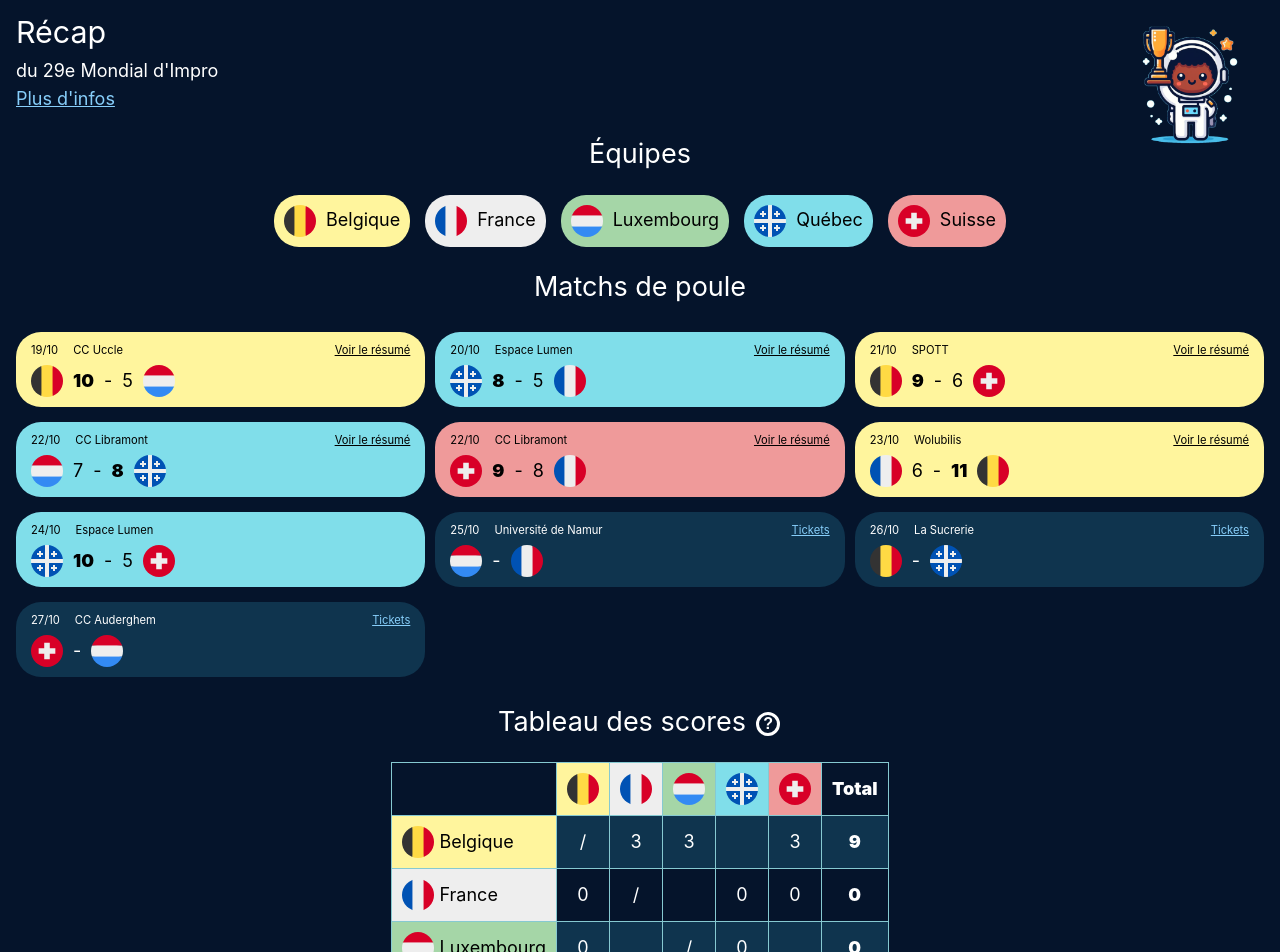
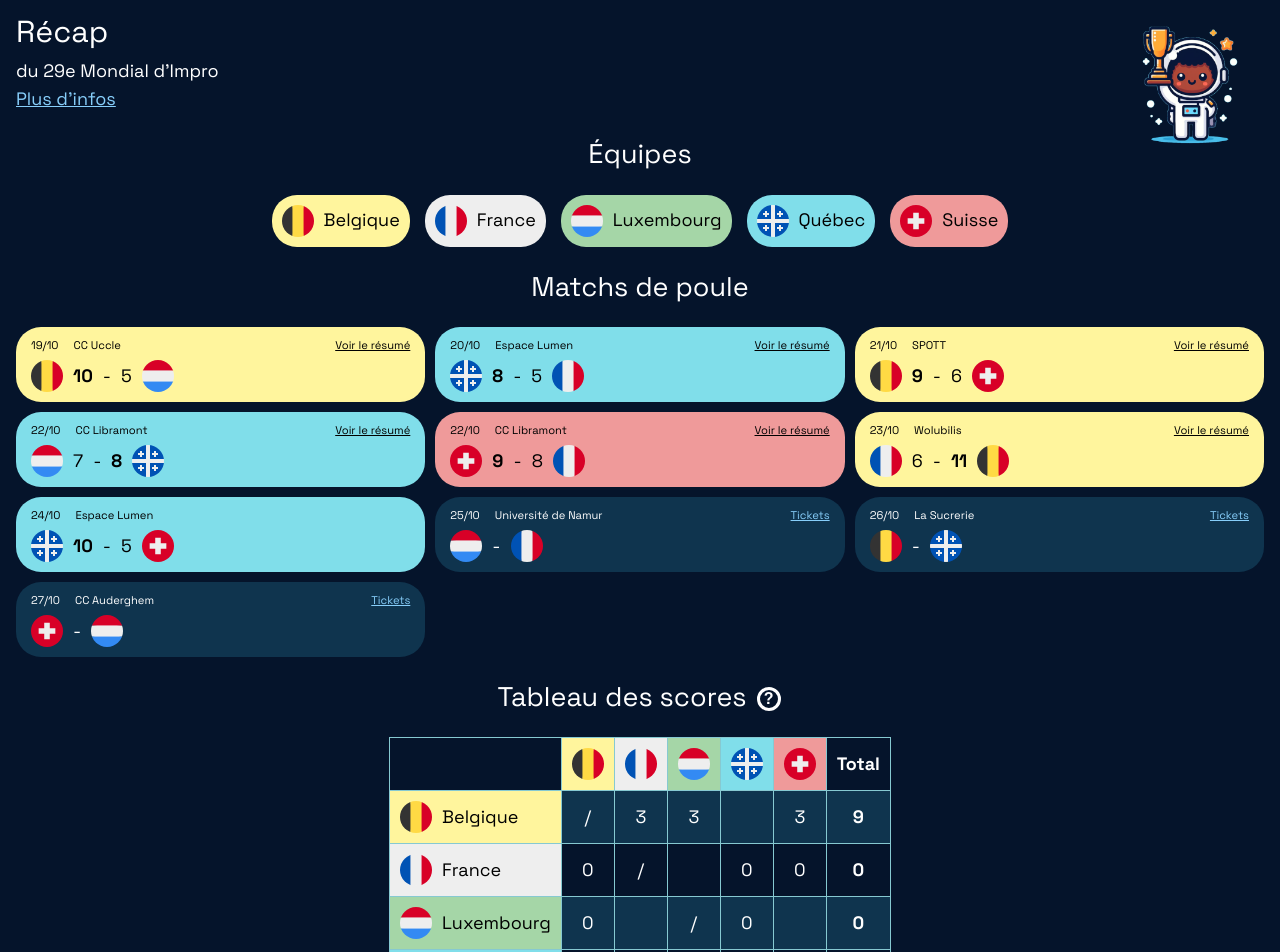
Before and after one commit to tchapeaux/mondial-impro-2023-resultats, a Vue app: page / in a window 1280 px wide. Shown: the top 952 px of the page. Built offline with nearby package versions, Linux system fonts and the light colour scheme.

Commit message:
UI tweaks

```diff
--- a/src/App.vue
+++ b/src/App.vue
@@ -123,7 +123,7 @@ ul.match-list {
 
   display: grid;
   grid-template-columns: 1fr;
-  row-gap: 5px;
+  row-gap: 10px;
   column-gap: 10px;
 }
 
--- a/src/assets/base.css
+++ b/src/assets/base.css
@@ -1,3 +1,5 @@
+@import url('https://fonts.googleapis.com/css2?family=Space+Grotesk:wght@300;400;700&display=swap');
+
 /* semantic color variables for this project */
 :root {
   --color-text: white;
@@ -20,6 +22,7 @@ body {
   background: var(--color-background);
   line-height: 1.6;
   font-family:
+    'Space Grotesk',
     Inter,
     -apple-system,
     BlinkMacSystemFont,
--- a/src/components/MatchRow.vue
+++ b/src/components/MatchRow.vue
@@ -106,7 +106,6 @@ const ticketsUrl = computed(() => {
 <style scoped>
 li {
   padding: 10px 15px;
-  margin: 5px 0;
   display: flex;
   flex-direction: column;
   gap: 5px;
--- a/src/components/RecapTable.vue
+++ b/src/components/RecapTable.vue
@@ -105,7 +105,7 @@ th:last-child {
 }
 
 .row-name {
-  margin-left: 5px;
+  margin-left: 10px;
 }
 
 @media (max-width: 600px) {
```
